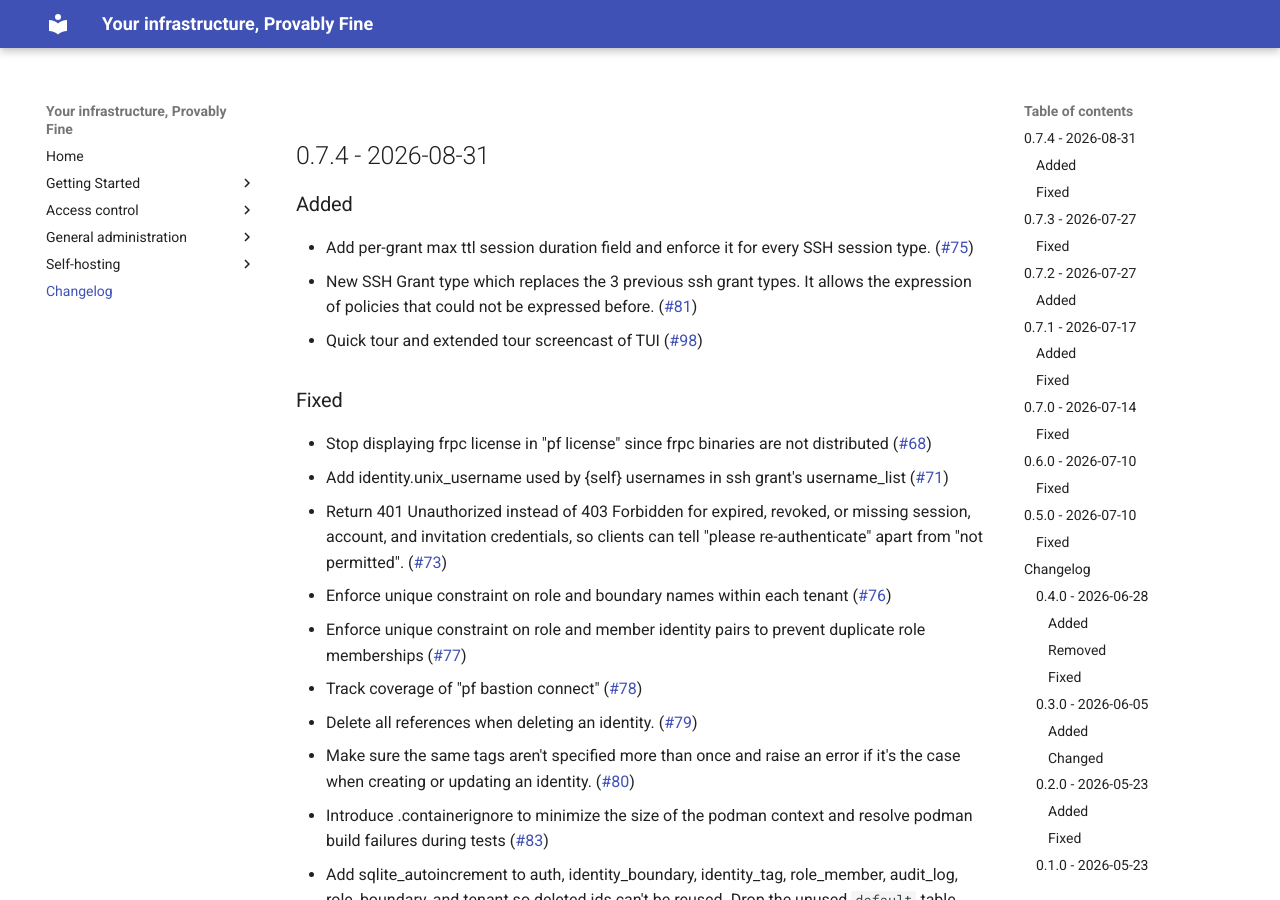
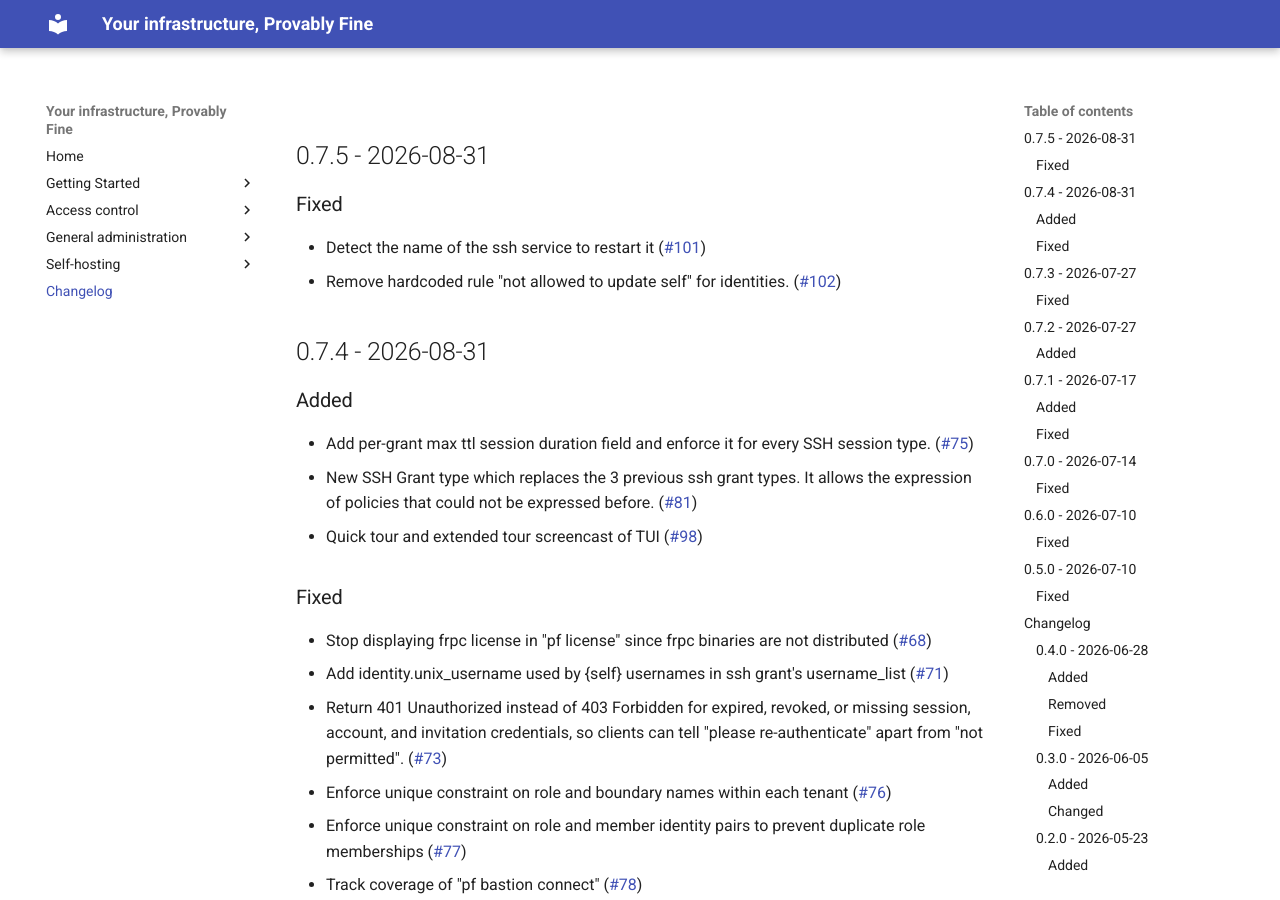
Before and after one commit to provablyfine/pf, an MkDocs documentation site: the page built from docs/changelog.md, in a window 1280 px wide and 900 px high. Built offline with MkDocs 1.6.1 and Material for MkDocs 9.7.7, drawn with Linux system fonts in a browser that asks for light colours; nearby versions of some CDN libraries; library files that are not in the unit come from our copies; comment, search, counter and statistics services are not loaded; the version menu is left out.

Commit message:
release: 0.7.5

```diff
--- a/docs/changelog.md
+++ b/docs/changelog.md
@@ -1,3 +1,11 @@
+## 0.7.5 - 2026-08-31
+
+### Fixed
+
+- Detect the name of the ssh service to restart it ([#101](https://github.com/provablyfine/pf/issues/101))
+- Remove hardcoded rule "not allowed to update self" for identities. ([#102](https://github.com/provablyfine/pf/issues/102))
+
+
 ## 0.7.4 - 2026-08-31
 
 ### Added
--- a/pyproject.toml
+++ b/pyproject.toml
@@ -12,7 +12,7 @@ maintainers = [
 ]
 description = "Centralized Access-Control for SSH"
 readme = "README.md"
-version = "0.7.4"
+version = "0.7.5"
 license = "AGPL-3.0-only"
 license-files = ["LICENSE.md"]
 keywords = ["SSH", "access-control", "bastion"]
```
Also changed, not shown: CHANGELOG.md (+8 -0 lines), changelog.d/101.bugfix.md (deleted, +0 -1 lines), changelog.d/102.bugfix.md (deleted, +0 -1 lines), 1 other file.
